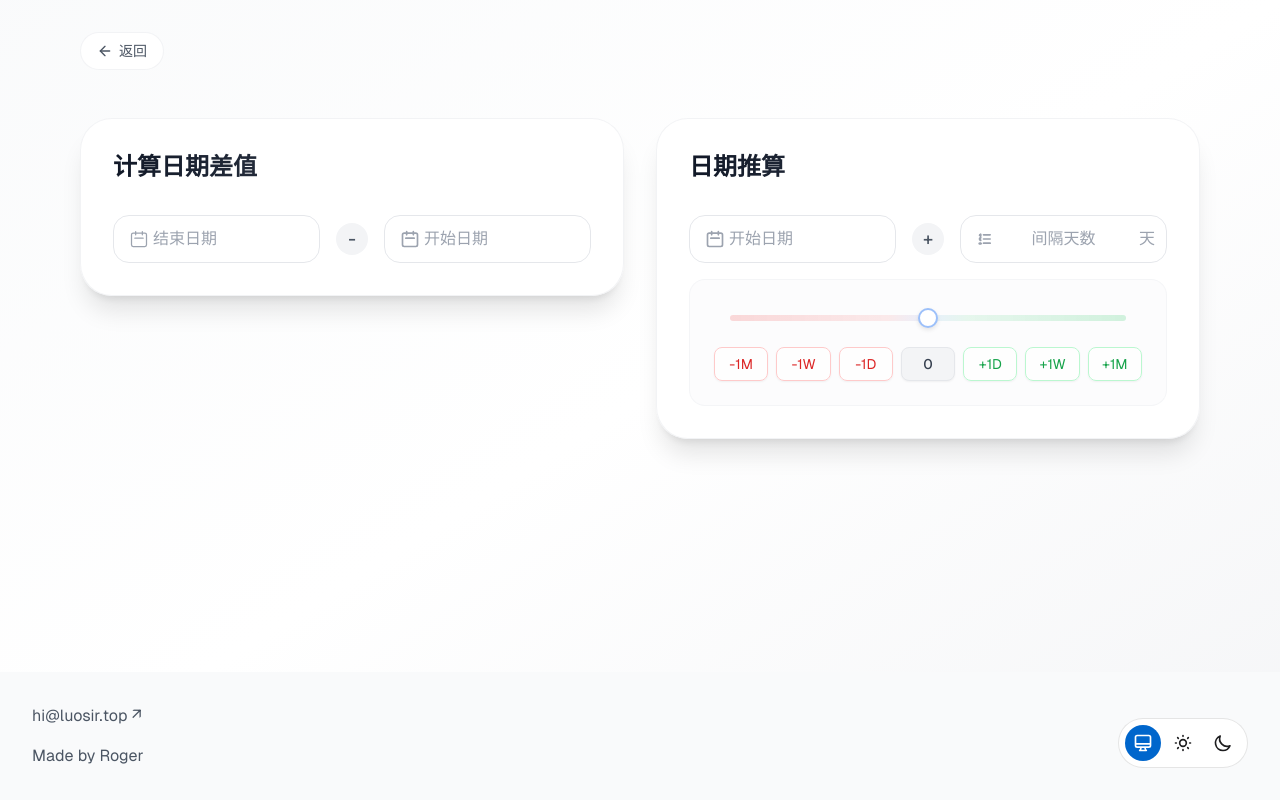
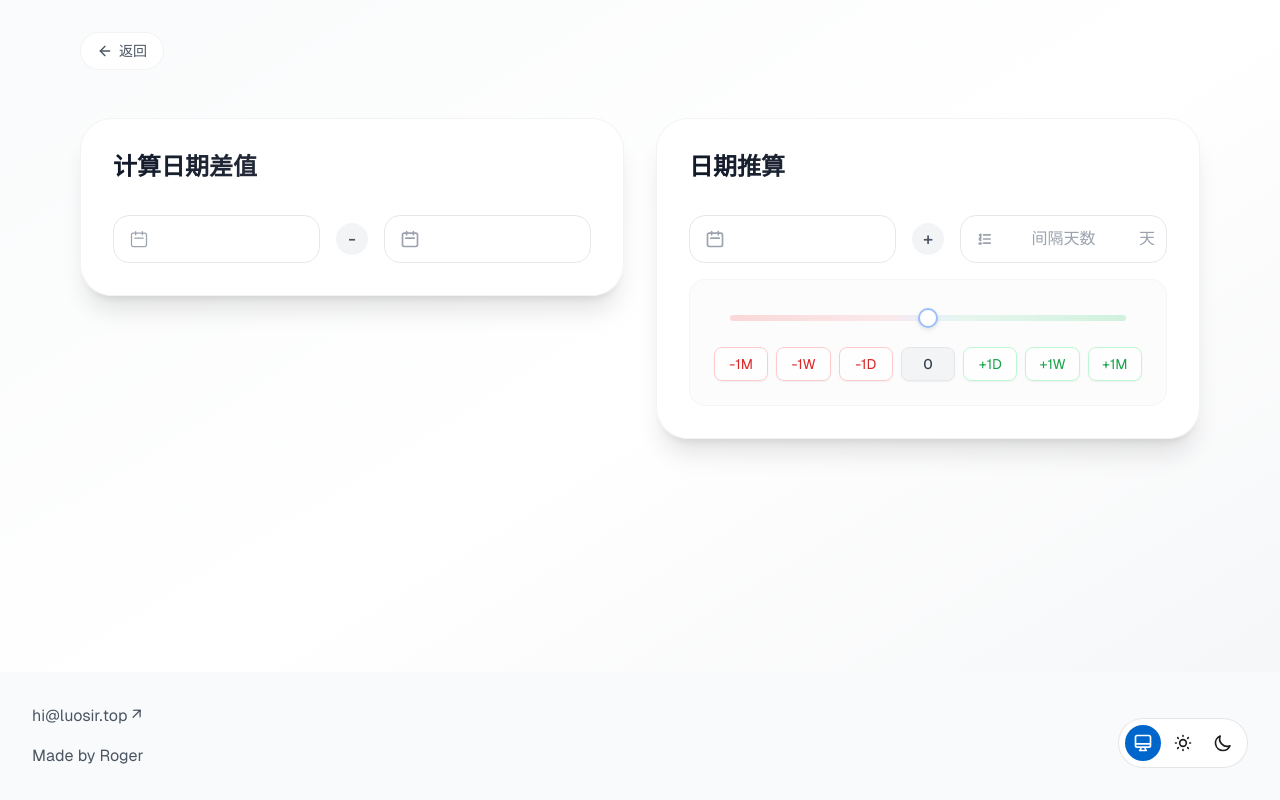
Before and after one commit to luocompany/luosir, a Next.js app: page /tools/date-tools in a window 1280 px wide. Built offline with nearby package versions, Linux system fonts and the light colour scheme.

Commit message:
调试网页问题3

```diff
--- a/app/tools/date-tools/styles.css
+++ b/app/tools/date-tools/styles.css
@@ -286,3 +286,65 @@ input[type="number"]::-webkit-outer-spin-button {
   background: rgba(209, 213, 219, 0.5);
   border-radius: 2px;
 }
+
+/* 隐藏默认的日期输入框占位符 */
+input[type="date"]::-webkit-datetime-edit-fields-wrapper {
+  display: none;
+}
+
+input[type="date"]::-webkit-calendar-picker-indicator {
+  background: transparent;
+  bottom: 0;
+  color: transparent;
+  cursor: pointer;
+  height: auto;
+  left: 0;
+  position: absolute;
+  right: 0;
+  top: 0;
+  width: auto;
+}
+
+/* 当输入框为空时显示我们自定义的占位符 */
+input[type="date"]:in-range::-webkit-datetime-edit-year-field,
+input[type="date"]:in-range::-webkit-datetime-edit-month-field,
+input[type="date"]:in-range::-webkit-datetime-edit-day-field,
+input[type="date"]:in-range::-webkit-datetime-edit-text {
+  visibility: hidden;
+}
+
+/* Firefox 特定样式 */
+input[type="date"] {
+  position: relative;
+  color: transparent;
+}
+
+input[type="date"]:focus,
+input[type="date"]:valid {
+  color: var(--text-color);
+}
+
+/* 确保当有值时显示日期文本 */
+input[type="date"]:not(:placeholder-shown) {
+  color: var(--text-color);
+}
+
+/* 自定义占位符样式 */
+.date-input-wrapper {
+  position: relative;
+}
+
+.date-placeholder {
+  position: absolute;
+  left: 3rem;
+  top: 50%;
+  transform: translateY(-50%);
+  color: #9ca3af;
+  pointer-events: none;
+  transition: all 0.2s;
+}
+
+input[type="date"]:focus + .date-placeholder,
+input[type="date"]:not(:placeholder-shown) + .date-placeholder {
+  opacity: 0;
+}
```
